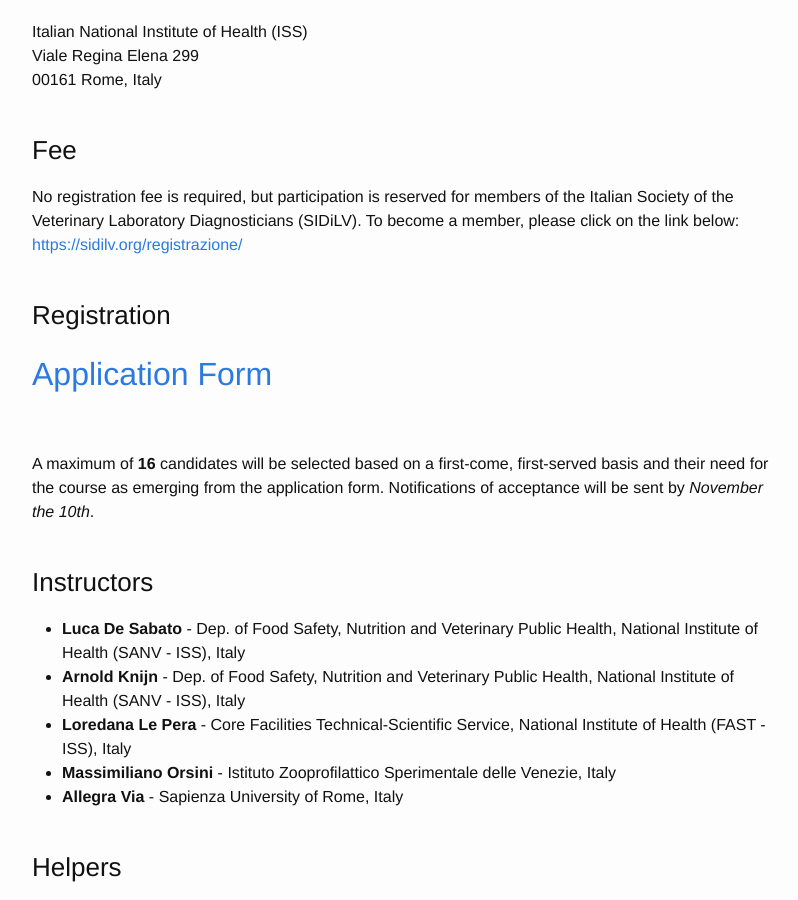
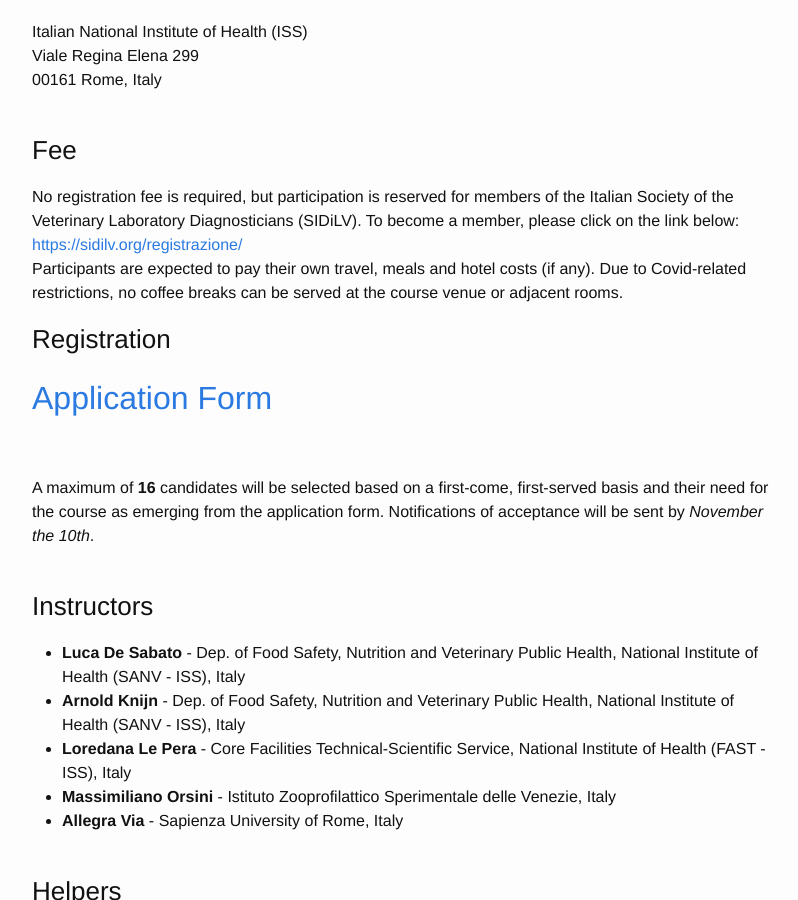
Before and after one commit to ELIXIR-IIB-training/website, a Jekyll site: the page built from _posts/2022-11-22-School_Python_genomics_Basic_module.md, in a window 1280 px wide and 900 px high, scrolled down 929 px. Shown: the whole window, without its empty margins (238-1036 px from the left). Built offline with Jekyll 4.4.1, drawn with Linux system fonts in a browser that asks for light colours.

Commit message:
Update Fee paragraph

```diff
--- a/_posts/2022-11-22-School_Python_genomics_Basic_module.md
+++ b/_posts/2022-11-22-School_Python_genomics_Basic_module.md
@@ -44,8 +44,8 @@ Viale Regina Elena 299<br>
 
 ### Fee
 No registration fee is required, but participation is reserved for members of the Italian Society of the Veterinary Laboratory Diagnosticians (SIDiLV). To become a member, please click on the link below:<br>
-[https://sidilv.org/registrazione/](https://sidilv.org/registrazione/)
-<br>
+[https://sidilv.org/registrazione/](https://sidilv.org/registrazione/)<br>
+Participants are expected to pay their own travel, meals and hotel costs (if any). Due to Covid-related restrictions, no coffee breaks can be served at the course venue or adjacent rooms.
 <br>
 
 ### Registration
```
